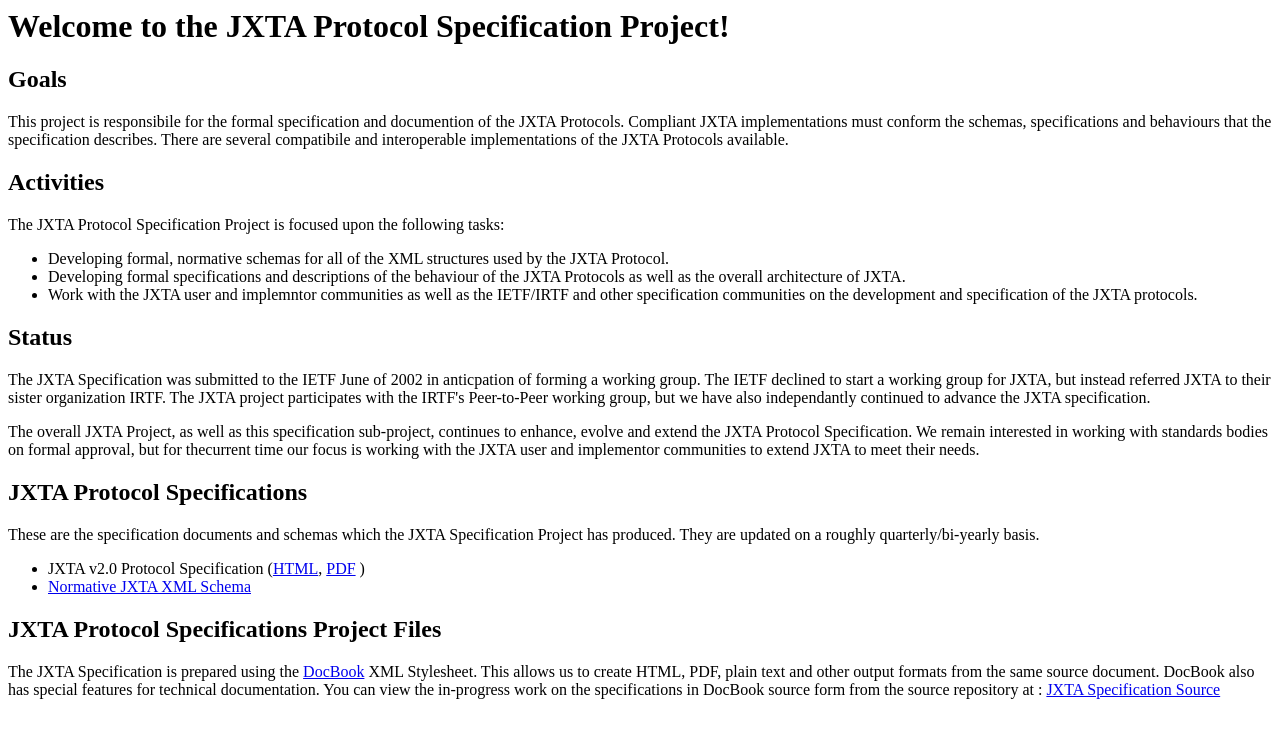
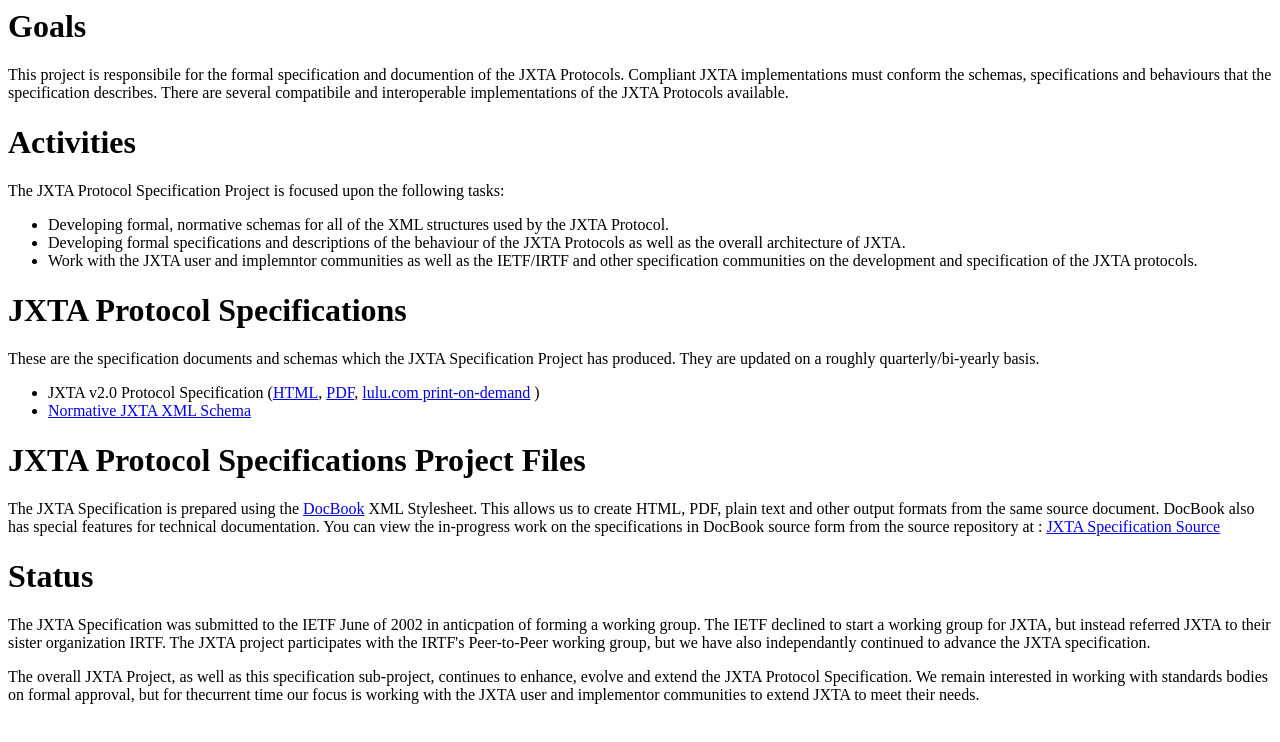
Before and after one commit to chaupal/jxta-spec, a plain HTML site: page www/index.html in a window 1280 px wide. Drawn offline with Linux system fonts and the light colour scheme.

Commit message:
Add print on demand

```diff
--- a/www/index.html
+++ b/www/index.html
@@ -6,16 +6,14 @@
 </HEAD>
 
 <BODY>
-<H1>Welcome to the JXTA Protocol Specification Project!</H1>
-
-<H2>Goals</H2>
+<H1>Goals</H1>
 <P>This project is responsibile for the formal specification and documention of
 the JXTA Protocols. Compliant JXTA implementations must conform the schemas,
 specifications and behaviours that the specification describes. There are
 several compatibile and interoperable implementations of the JXTA Protocols
 available. </P>
 
-<H2>Activities</H2>
+<H1>Activities</H1>
 <P>The JXTA Protocol Specification Project is focused upon the following tasks:</P>
 <ul>
     <li>Developing formal, normative schemas for all of the XML structures used by
@@ -27,7 +25,30 @@ available. </P>
     specification of the JXTA protocols.</li>
 </ul>
 
-<H2>Status</H2>
+<H1>JXTA Protocol Specifications</H1>
+<P>These are the specification documents and schemas which the JXTA
+Specification Project has produced. They are updated on a roughly
+quarterly/bi-yearly basis.</P>
+<UL>
+	<LI>JXTA v2.0 Protocol Specification
+	(<A HREF="https://jxta-spec.dev.java.net/nonav/JXTAProtocols.html" target="_blank">HTML</A>,
+          <A HREF="JXTAProtocols.pdf">PDF</A>,
+          <a HREF="http://www.lulu.com/content/1317409">lulu.com print-on-demand</a>
+<!--  ,  <A HREF="http://spec.jxta.org/nonav/v1.0/docbook/JXTAProtocols.txt" target="_blank">TXT</A> -->
+ )
+ <li><A HREF="https://jxta-spec.dev.java.net/source/browse/jxta-spec/std/jxta.xsd">Normative JXTA XML Schema</A></li>
+</UL>
+
+<H1>JXTA Protocol Specifications Project Files</H1>
+
+<P>The JXTA Specification is prepared using the
+<A href="http://www.docbook.org/" target="_blank">DocBook</A> XML Stylesheet.
+This allows us to create HTML, PDF, plain text and other output formats from the
+same source document. DocBook also has special features for technical
+documentation. You can view the in-progress work on the
+specifications in DocBook source form from the source repository at : <A HREF="https://jxta-spec.dev.java.net/source/browse/jxta-spec/src/">JXTA Specification Source</A></P>
+</P>
+<H1>Status</H1>
 <P>The JXTA Specification was submitted to the IETF June of 2002 in anticpation
 of forming a working group. The IETF declined to start a working group for JXTA,
 but instead referred JXTA to their sister organization IRTF. The JXTA project
@@ -40,28 +61,5 @@ remain interested in working with standards bodies on formal approval, but for
 thecurrent time our focus is working with the JXTA user and implementor
 communities to extend JXTA to meet their needs.</P>
 </P>
-
-<H2>JXTA Protocol Specifications</H2>
-<P>These are the specification documents and schemas which the JXTA
-Specification Project has produced. They are updated on a roughly
-quarterly/bi-yearly basis.</P>
-<UL>
-	<LI>JXTA v2.0 Protocol Specification
-	(<A HREF="https://jxta-spec.dev.java.net/nonav/JXTAProtocols.html" target="_blank">HTML</A>,
-          <A HREF="JXTAProtocols.pdf">PDF</A>
-<!--  ,  <A HREF="http://spec.jxta.org/nonav/v1.0/docbook/JXTAProtocols.txt" target="_blank">TXT</A> -->
- )
- <li><A HREF="https://jxta-spec.dev.java.net/source/browse/jxta-spec/std/jxta.xsd">Normative JXTA XML Schema</A></li>
-</UL>
-
-<H2>JXTA Protocol Specifications Project Files</H2>
-
-<P>The JXTA Specification is prepared using the
-<A href="http://www.docbook.org/" target="_blank">DocBook</A> XML Stylesheet.
-This allows us to create HTML, PDF, plain text and other output formats from the
-same source document. DocBook also has special features for technical
-documentation. You can view the in-progress work on the
-specifications in DocBook source form from the source repository at : <A HREF="https://jxta-spec.dev.java.net/source/browse/jxta-spec/src/">JXTA Specification Source</A></P>
-</P>
 </BODY>
 </HTML>
```
